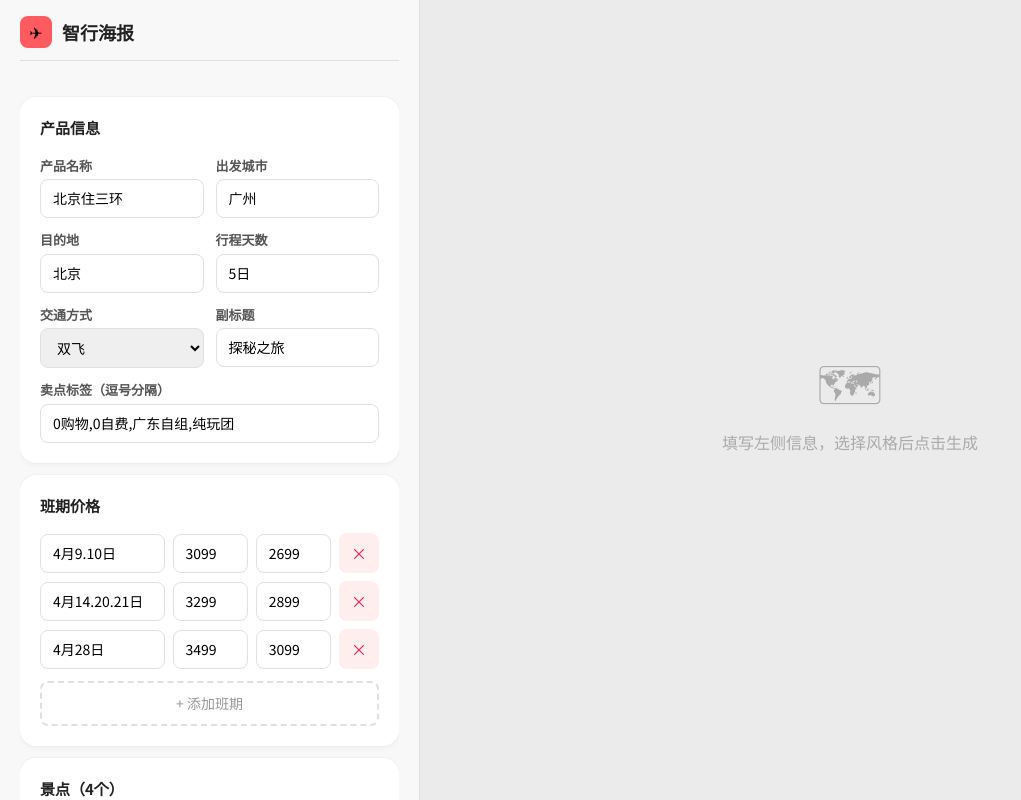
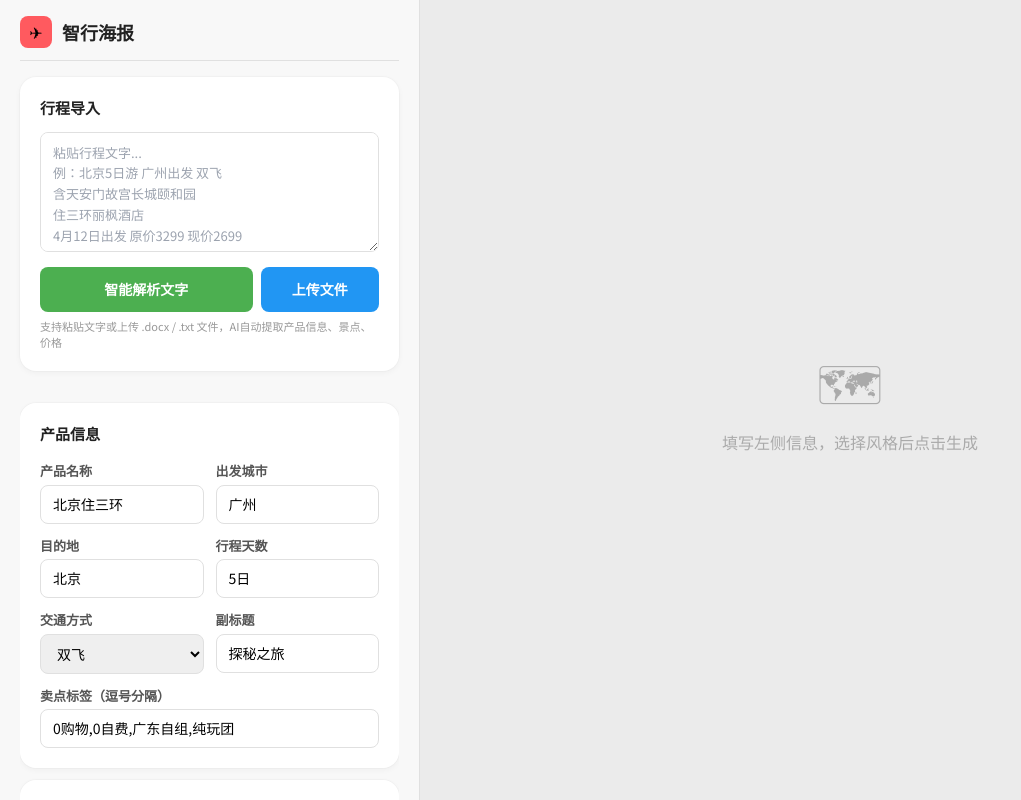
Before and after one commit to vivaliu6858/zhixing-poster, a React (Vite) app: page /workspace in a window 1280 px wide. Shown: the whole page, without its empty margins (0-1021 px from the left). Built offline with nearby package versions, Linux system fonts and the light colour scheme; a web font is replaced by a local one.

Commit message:
feat: 行程导入功能 — 支持文字粘贴和文件上传(.docx/.txt)，AI解析自动填充表单

```diff
--- /dev/null
+++ b/src/components/ItineraryInput.tsx
@@ -0,0 +1,187 @@
+import { useState, useRef } from 'react'
+import type { TourProduct, ThemeId } from '../types'
+
+interface Props {
+  onParsed: (product: TourProduct) => void
+}
+
+const sectionStyle: React.CSSProperties = {
+  background: 'white', borderRadius: 16, padding: 20, marginBottom: 12,
+  boxShadow: 'rgba(0,0,0,0.02) 0px 0px 0px 1px, rgba(0,0,0,0.04) 0px 2px 6px',
+}
+
+const btnStyle: React.CSSProperties = {
+  width: '100%', padding: '12px', borderRadius: 8,
+  color: 'white', border: 'none', cursor: 'pointer',
+  fontSize: 14, fontWeight: 600,
+}
+
+// 将后端 product_data 映射为前端 TourProduct
+function mapToTourProduct(data: Record<string, unknown>): TourProduct {
+  const p = (data.product || data) as Record<string, unknown>
+  const pricing = (data.pricing || {}) as Record<string, unknown>
+  const attractions = (data.attractions || []) as Array<Record<string, unknown>>
+
+  // 班期映射
+  const batches = (pricing.batches || []) as Array<Record<string, unknown>>
+  const schedules = batches.map(b => {
+    const dates = String(b.dates || b.date || '')
+    const orig = Number(b.adult_original || b.original_price || 0)
+    const curr = Number(b.adult_price || b.price || 0)
+    return { date: dates, originalPrice: orig || curr, currentPrice: curr || orig }
+  })
+
+  // 如果没有 batches，用顶层价格造一条
+  if (schedules.length === 0) {
+    const base = Number(p.base_price || 2999)
+    const orig = Number(p.original_price || base)
+    schedules.push({ date: '待定', originalPrice: orig, currentPrice: base })
+  }
+
+  // 景点映射
+  const mappedAttractions = attractions.map(a => ({
+    name: String(a.name || ''),
+    tagline: String(a.tagline || ''),
+    keyword: String(a.keyword || a.name || ''),
+  }))
+
+  // 卖点
+  const tags = (p.selling_points || p.tags || p.highlights || ['品质团']) as string[]
+
+  return {
+    name: String(p.name || p.product_name || ''),
+    departureCity: String(p.departure_city || '广州'),
+    destination: String(p.destination || ''),
+    days: String(p.duration || p.days || '5日'),
+    transport: String(p.flight_type || p.transport || '双飞'),
+    subtitle: String(p.sub_title || p.subtitle || '品质之旅'),
+    tags: Array.isArray(tags) ? tags : [String(tags)],
+    schedules,
+    attractions: mappedAttractions.length > 0 ? mappedAttractions : [
+      { name: '景点1', tagline: '待补充', keyword: '' },
+    ],
+    theme: 'modern' as ThemeId,
+  }
+}
+
+export default function ItineraryInput({ onParsed }: Props) {
+  const [text, setText] = useState('')
+  const [parsing, setParsing] = useState(false)
+  const [error, setError] = useState<string | null>(null)
+  const fileRef = useRef<HTMLInputElement>(null)
+
+  const handleParseText = async () => {
+    if (!text.trim()) return
+    setParsing(true)
+    setError(null)
+    try {
+      const resp = await fetch('/api/parse', {
+        method: 'POST',
+        headers: { 'Content-Type': 'application/json' },
+        body: JSON.stringify({ text: text.trim() }),
+      })
+      const data = await resp.json()
+      if (!data.success && data.error) throw new Error(data.error)
+      const product = mapToTourProduct(data.product_data || data)
+      onParsed(product)
+    } catch (e: unknown) {
+      setError(e instanceof Error ? e.message : '解析失败')
+    } finally {
+      setParsing(false)
+    }
+  }
+
+  const handleFileUpload = async (file: File) => {
+    setParsing(true)
+    setError(null)
+    try {
+      const formData = new FormData()
+      formData.append('file', file)
+      const resp = await fetch('/api/parse', {
+        method: 'POST',
+        body: formData,
+      })
+      const data = await resp.json()
+      if (!data.success && data.error) throw new Error(data.error)
+      const product = mapToTourProduct(data.product_data || data)
+      onParsed(product)
+    } catch (e: unknown) {
+      setError(e instanceof Error ? e.message : '解析失败')
+    } finally {
+      setParsing(false)
+    }
+  }
+
+  return (
+    <div style={sectionStyle}>
+      <div style={{ fontSize: 15, fontWeight: 700, color: '#222', marginBottom: 12 }}>
+        行程导入
+      </div>
+
+      {/* 文字粘贴区 */}
+      <textarea
+        value={text}
+        onChange={e => setText(e.target.value)}
+        placeholder={'粘贴行程文字...\n例：北京5日游 广州出发 双飞\n含天安门故宫长城颐和园\n住三环丽枫酒店\n4月12日出发 原价3299 现价2699'}
+        style={{
+          width: '100%', height: 120, padding: '10px 12px', borderRadius: 8,
+          border: '1px solid #e0e0e0', fontSize: 13, fontFamily: 'inherit',
+          resize: 'vertical', outline: 'none', boxSizing: 'border-box',
+          lineHeight: 1.6,
+        }}
+      />
+
+      {/* 按钮区 */}
+      <div style={{ display: 'flex', gap: 8, marginTop: 10 }}>
+        <button
+          onClick={handleParseText}
+          disabled={parsing || !text.trim()}
+          style={{
+            ...btnStyle, flex: 2,
+            background: parsing ? '#ccc' : '#4caf50',
+            cursor: parsing || !text.trim() ? 'not-allowed' : 'pointer',
+          }}
+        >
+          {parsing ? 'AI解析中...' : '智能解析文字'}
+        </button>
+        <button
+          onClick={() => fileRef.current?.click()}
+          disabled={parsing}
+          style={{
+            ...btnStyle, flex: 1,
+            background: parsing ? '#ccc' : '#2196f3',
+            cursor: parsing ? 'not-allowed' : 'pointer',
+          }}
+        >
+          上传文件
+        </button>
+        <input
+          ref={fileRef}
+          type="file"
+          accept=".docx,.txt,.md"
+          style={{ display: 'none' }}
+          onChange={e => {
+            const file = e.target.files?.[0]
+            if (file) handleFileUpload(file)
+            e.target.value = ''
+          }}
+        />
+      </div>
+
+      {/* 支持格式提示 */}
+      <div style={{ fontSize: 11, color: '#999', marginTop: 6 }}>
+        支持粘贴文字或上传 .docx / .txt 文件，AI自动提取产品信息、景点、价格
+      </div>
+
+      {/* 错误提示 */}
+      {error && (
+        <div style={{
+          marginTop: 8, padding: '8px 12px', borderRadius: 8,
+          background: '#ffebee', color: '#c62828', fontSize: 13,
+        }}>
+          {error}
+        </div>
+      )}
+    </div>
+  )
+}
--- a/src/pages/Workspace.tsx
+++ b/src/pages/Workspace.tsx
@@ -3,6 +3,7 @@ import html2canvas from 'html2canvas'
 import type { TourProduct } from '../types'
 import { DEFAULT_PRODUCT } from '../defaultData'
 import FormPanel from '../components/FormPanel'
+import ItineraryInput from '../components/ItineraryInput'
 import PosterPreview from '../components/PosterPreview'
 import { getTheme } from '../themes'
 
@@ -135,6 +136,7 @@ export default function Workspace() {
           }}>✈</div>
           <span style={{ fontSize: 18, fontWeight: 700, color: '#222' }}>智行海报</span>
         </div>
+        <ItineraryInput onParsed={(p) => { setProduct(p); setGenerated(false) }} />
         <FormPanel
           product={product}
           onChange={setProduct}
```
